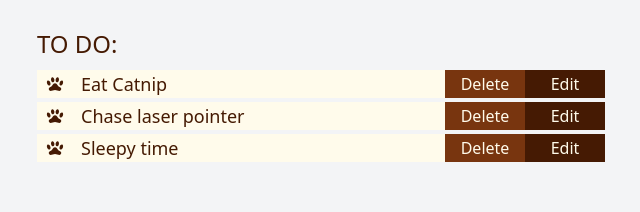
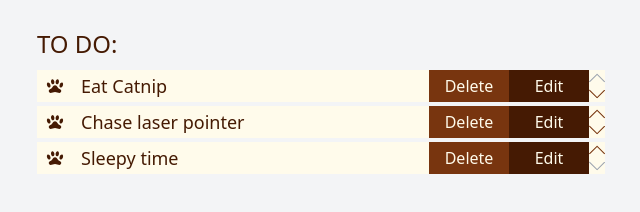
Before and after one commit to tituspowell/kitty, a Next.js app: page /todo in a window 1280 px wide. Shown: the part 398-610 px from the top of the page, without its empty margins (319-959 px from the left). Built offline with nearby package versions, Linux system fonts and the light colour scheme.

Commit message:
Added up and down arrows for tasks in the list.

```diff
--- a/app/contexts/TodoContext.tsx
+++ b/app/contexts/TodoContext.tsx
@@ -34,14 +34,14 @@ export function TodoProvider({ children }: { children: React.ReactNode }) {
 
   const toggleCompleted = (id: string) => {
     setTasks((prev) =>
-      prev.map((todo) =>
-        todo.id === id ? { ...todo, completed: !todo.completed } : todo
+      prev.map((task) =>
+        task.id === id ? { ...task, completed: !task.completed } : task
       )
     );
   };
 
   const deleteTask = (id: string) => {
-    setTasks((prev) => prev.filter((todo) => todo.id !== id));
+    setTasks((prev) => prev.filter((task) => task.id !== id));
   };
 
   const editTask = (id: string, text: string) => {
@@ -50,6 +50,76 @@ export function TodoProvider({ children }: { children: React.ReactNode }) {
         task.id === id ? { ...task, text: text } : task
       )
     );
+  };
+
+  const isFirstTask = (id: string): boolean => {
+    if (tasks.length === 0) {
+      console.log('isFirstTask called on empty task array!');
+
+      return false;
+    }
+    return tasks[0].id === id;
+  };
+
+  const isLastTask = (id: string): boolean => {
+    if (tasks.length === 0) {
+      console.log('isLastTask called on empty task array!');
+
+      return false;
+    }
+    return tasks[tasks.length - 1].id === id;
+  };
+
+  const moveTaskUp = (id: string) => {
+    const index = tasks.findIndex((task) => task.id === id);
+
+    if (index < 0 || index >= tasks.length) {
+      console.log(`Could not find task with ID: ${id}`);
+      return;
+    }
+    if (index == 0) {
+      console.log(
+        `Tried to move task forward that was already first in the list! ID: ${id}`
+      );
+      return;
+    }
+
+    // Create a copy of the task array
+    const newTasks = [...tasks];
+
+    // Switch the relevant task with the one before it
+    [newTasks[index - 1], newTasks[index]] = [
+      newTasks[index],
+      newTasks[index - 1],
+    ];
+
+    setTasks(newTasks);
+  };
+
+  const moveTaskDown = (id: string) => {
+    const index = tasks.findIndex((task) => task.id === id);
+
+    if (index < 0 || index >= tasks.length) {
+      console.log(`Could not find task with ID: ${id}`);
+      return;
+    }
+    if (index === tasks.length - 1) {
+      console.log(
+        `Tried to move task backward that was already last in the list! ID: ${id}`
+      );
+      return;
+    }
+
+    // Create a copy of the task array
+    const newTasks = [...tasks];
+
+    // Switch the relevant task with the one after it
+    [newTasks[index], newTasks[index + 1]] = [
+      newTasks[index + 1],
+      newTasks[index],
+    ];
+
+    setTasks(newTasks);
   };
 
   return (
@@ -61,6 +131,10 @@ export function TodoProvider({ children }: { children: React.ReactNode }) {
         toggleCompleted,
         deleteTask,
         editTask,
+        moveTaskUp,
+        moveTaskDown,
+        isFirstTask,
+        isLastTask,
       }}
     >
       {children}
--- a/app/styles/theme.ts
+++ b/app/styles/theme.ts
@@ -12,17 +12,15 @@ export const theme = {
   },
   border: 'border-primary-950 dark:border-primary-600',
   icon: 'text-primary-700 hover:text-primary-500 dark:text-primary-100 dark:hover:text-white',
-  decoration: {
-    // highContrast: 'decoration-primary-950 dark:decoration-primary-50',
-    // mediumContrast: 'decoration-primary-900 dark:decoration-primary-100',
-    lowContrast: 'decoration-primary-700 dark:decoration-primary-500',
-    // inverse: 'decoration-primary-50 dark:decoration-primary-950',
-  },
-  task: 'text-primary-950 bg-primary-50 dark:bg-primary-100',
+  strikethrough: 'decoration-primary-700 dark:decoration-primary-500',
+  task: 'text-primary-950 hover:text-primary-700 bg-primary-50 dark:bg-primary-100',
   button: {
     primary:
-      'bg-primary-900 hover:bg-primary-850 dark:bg-primary-850 dark:hover:bg-primary-800 text-primary-50',
+      'bg-primary-900 hover:bg-primary-850 dark:bg-primary-850 dark:hover:bg-primary-500 text-primary-50',
     secondary:
-      'bg-primary-950 hover:bg-primary-900 dark:bg-primary-900 dark:hover:bg-primary-850 text-primary-50',
+      'bg-primary-950 hover:bg-primary-900 dark:bg-primary-900 dark:hover:bg-primary-500 text-primary-50',
+    arrow:
+      'text-amber-900 bg-primary-50 dark:bg-primary-100 hover:bg-primary-500 dark:hover:bg-primary-500',
+    arrowDisabled: 'text-gray-400 bg-primary-50 dark:bg-primary-100',
   },
 } as const;
--- a/app/todo/components/Hero.tsx
+++ b/app/todo/components/Hero.tsx
@@ -35,10 +35,7 @@ const Hero = () => {
           Kitty's
         </h1>
         <h1 className={`${theme.text.highContrast} text-4xl mt-2`}>
-          TO{' '}
-          <span className={`${theme.decoration.lowContrast} line-through`}>
-            DO
-          </span>{' '}
+          TO <span className={`${theme.strikethrough} line-through`}>DO</span>{' '}
           LIST
         </h1>
         <h1
--- a/app/todo/components/SingleTask.tsx
+++ b/app/todo/components/SingleTask.tsx
@@ -6,12 +6,21 @@ import { toast } from 'react-toastify';
 import { PawIconWithClass, TickIconWithClass } from '../../icons';
 import { useTodo } from '@/app/contexts/TodoContext';
 import { theme } from '@/app/styles/theme';
+import { SlArrowUp, SlArrowDown } from 'react-icons/sl';
 
 const SingleTask = ({ task }: { task: Task }) => {
   const { id, text } = task;
   const [isEditing, setIsEditing] = useState<boolean>(false);
   const [input, setInput] = useState<string>('');
-  const { toggleCompleted, deleteTask, editTask } = useTodo();
+  const {
+    toggleCompleted,
+    deleteTask,
+    editTask,
+    moveTaskUp,
+    moveTaskDown,
+    isFirstTask,
+    isLastTask,
+  } = useTodo();
 
   const handleEdit = () => {
     setIsEditing(true);
@@ -27,6 +36,9 @@ const SingleTask = ({ task }: { task: Task }) => {
     editTask(id, input);
     setIsEditing(false);
   };
+
+  const first: boolean = isFirstTask(id);
+  const last: boolean = isLastTask(id);
 
   return (
     <article>
@@ -68,6 +80,28 @@ const SingleTask = ({ task }: { task: Task }) => {
           >
             Edit
           </button>
+          <div className='grid'>
+            {/* Up arrow button */}
+            <button
+              disabled={first}
+              onClick={() => moveTaskUp(id)}
+              className={`${
+                first ? theme.button.arrowDisabled : theme.button.arrow
+              }`}
+            >
+              <SlArrowUp />
+            </button>
+            {/* Down arrow button */}
+            <button
+              disabled={last}
+              onClick={() => moveTaskDown(id)}
+              className={`${
+                last ? theme.button.arrowDisabled : theme.button.arrow
+              }`}
+            >
+              <SlArrowDown />
+            </button>
+          </div>
         </div>
       ) : (
         <div className='flex py-0.5'>
--- a/app/todo/types.ts
+++ b/app/todo/types.ts
@@ -13,4 +13,8 @@ export interface TodoContextType {
   toggleCompleted: (id: string) => void;
   deleteTask: (id: string) => void;
   editTask: (id: string, text: string) => void;
+  moveTaskUp: (id: string) => void;
+  moveTaskDown: (id: string) => void;
+  isFirstTask: (id: string) => boolean;
+  isLastTask: (id: string) => boolean;
 }
```
